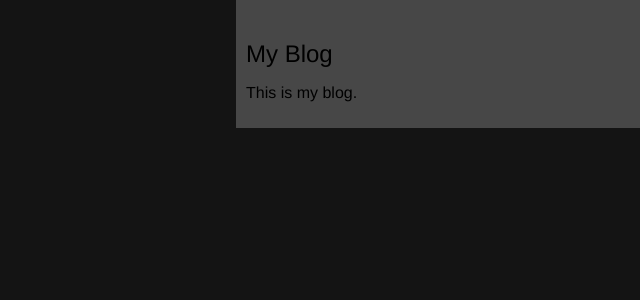
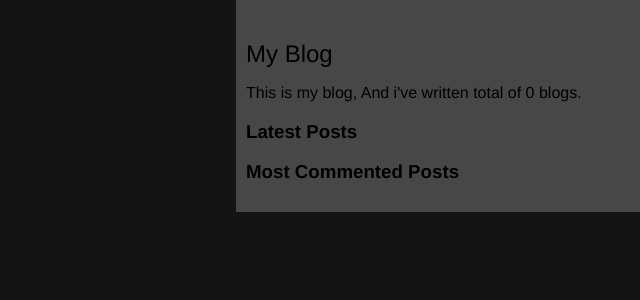
Before and after one commit to Vr3n/django_by_example, a Django app: template chapter1/mysite/blog/templates/blog/base.html in a window 1280 px wide. Shown: the top 300 px of the page, without its empty margins (640-1280 px from the left). Run offline with Django 3.2, Linux system fonts and the light colour scheme; the template is opened without the code that fills it, so the values that code supplies are empty.

Commit message:
Added new custom tags for showing Latest Posts and Most Commented Posts.

```diff
--- a/chapter1/mysite/blog/templates/blog/base.html
+++ b/chapter1/mysite/blog/templates/blog/base.html
@@ -1,4 +1,5 @@
 {% load static %}
+{% load blog_tags %}
 <!DOCTYPE html>
 <html lang="en">
 <head>
@@ -13,7 +14,20 @@
     </div>
     <div id="sidebar">
         <h2>My Blog</h2>
-        <p>This is my blog.</p>
+        <p>This is my blog, And i've written total of {% total_posts %} blogs. </p>
+
+        <h3>Latest Posts</h3>
+        {% show_latest_posts 3 %}
+
+        <h3>Most Commented Posts</h3>
+        {% get_most_commented_posts 3 as most_commented_posts %}
+        <ul>
+            {% for post in most_commented_posts %}
+            <li>
+                <a href="{{ post.get_absolute_url }}">{{ post.title }}</a>
+            </li>
+            {% endfor %}
+        </ul>
     </div>
 </body>
 </html>
--- /dev/null
+++ b/chapter1/mysite/blog/templates/blog/post/latest_posts.html
@@ -0,0 +1,7 @@
+<ul>
+    {% for post in latest_posts %}
+    <li>
+        <a href="{{ post.get_absolute_url }}">{{ post.title }}</a>
+    </li>
+    {% endfor %}
+</ul>
--- /dev/null
+++ b/chapter1/mysite/blog/templatetags/blog_tags.py
@@ -0,0 +1,25 @@
+from django import template
+from django.db.models import Count
+from ..models import Post
+
+register = template.Library()
+
+# A template tag that retrives total number of posts.
+@register.simple_tag
+def total_posts():
+    return Post.published.count()
+
+# This template tag shows latest post created.
+@register.inclusion_tag('blog/post/latest_posts.html')
+def show_latest_posts(count=5):
+    latest_posts = Post.published.order_by('-publish')[:count]
+    return {
+        'latest_posts': latest_posts
+    }
+
+
+@register.simple_tag
+def get_most_commented_posts(count=5):
+    return Post.published.annotate(
+        total_comments=Count('comments')
+    ).order_by('-total_comments')[:count]
--- a/chapter1/mysite/blog/views.py
+++ b/chapter1/mysite/blog/views.py
@@ -2,7 +2,7 @@ from django.core.paginator import Paginator, EmptyPage, PageNotAnInteger
 from django.core.mail import send_mail
 from django.db.models import Count
 from django.shortcuts import render, get_object_or_404
-from django.views.generic import ListView
+from django.views.generic import ListView, DetailView
 
 from taggit.models import Tag
 from .forms import EmailPostForm, CommentForm
@@ -59,6 +59,7 @@ class PostListView(ListView):
             kwargs['tag'] = tag
 
         return kwargs
+
 
 
 def post_detail(request, year, month, day, post):
```
Also changed, not shown: chapter1/mysite/blog/templatetags/__init__.py (added).
